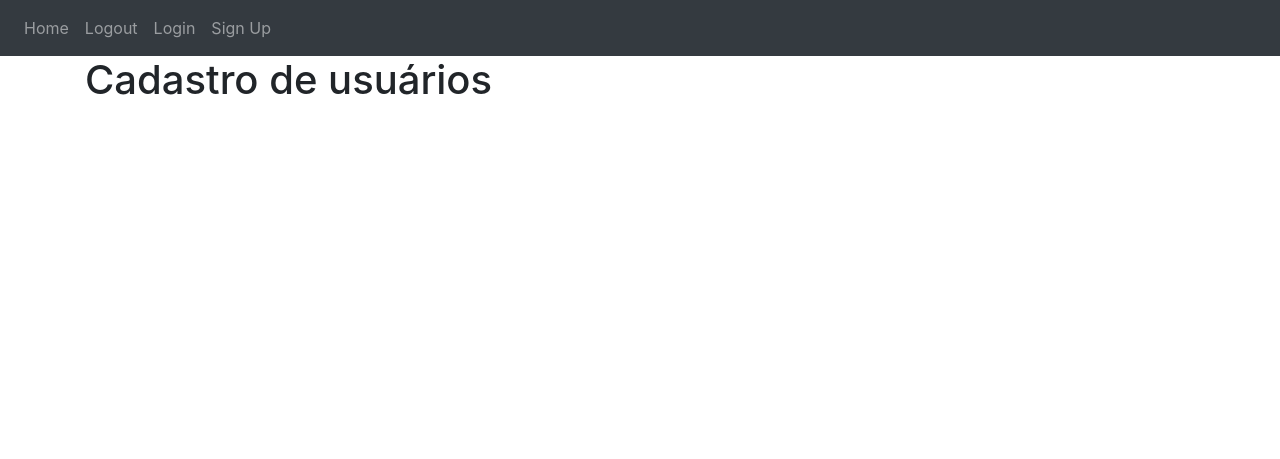
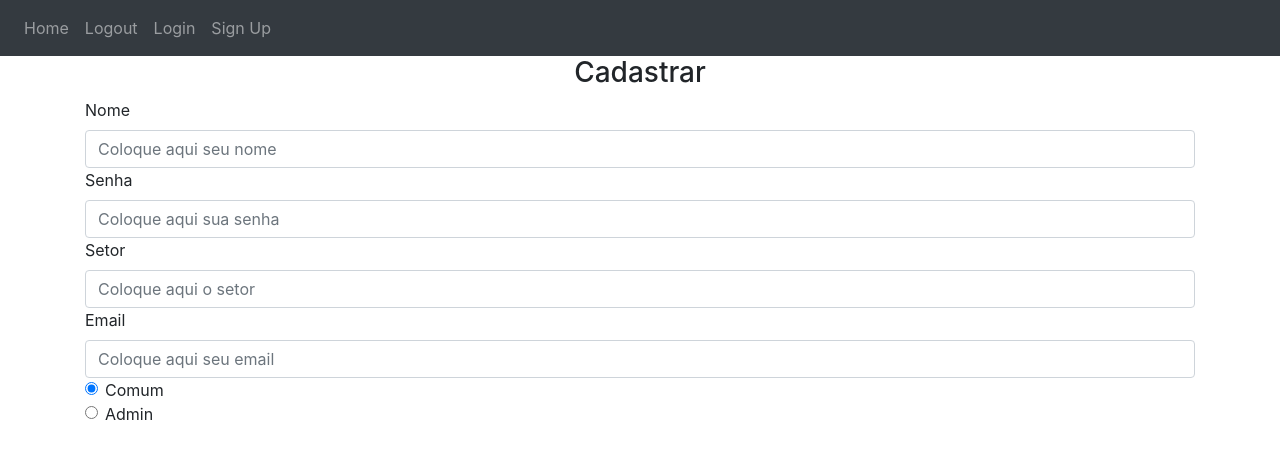
Before and after one commit to pedromaia1218/QuestionManagement, a Flask app: page /sign-up in a window 1280 px wide. Shown: the top 459 px of the page. Run offline with Flask 2, Linux system fonts and the light colour scheme; some libraries are stand-ins or nearby versions.

Commit message:
SignUP page

```diff
--- a/website/templates/sign_up.html
+++ b/website/templates/sign_up.html
@@ -1,4 +1,63 @@
-{% extends "base.html" %} {% block title %}Cadastro{% endblock %}
-{% block content %}
-<h1>Cadastro de usuários</h1>
+{% extends "base.html" %} {% block title %}Cadastro{% endblock %} {% block
+content %}
+<form method="POST">
+  <h3 align="center">Cadastrar</h3>
+  <div class="form-group">
+    <label for="nome">Nome</label>
+    <input
+      type="text"
+      class="form-control"
+      id="nome"
+      name="nome"
+      placeholder="Coloque aqui seu nome"
+    />
+    <label for="senha">Senha</label>
+    <input
+      type="password"
+      class="form-control"
+      id="senha"
+      name="senha"
+      placeholder="Coloque aqui sua senha"
+    />
+    <label for="setor">Setor</label>
+    <input
+      type="text"
+      class="form-control"
+      id="setor"
+      name="setor"
+      placeholder="Coloque aqui o setor"
+    />
+    <label for="email">Email</label>
+    <input
+      type="email"
+      class="form-control"
+      id="email"
+      name="email"
+      placeholder="Coloque aqui seu email"
+    />
+    <div class="form-check">
+      <input
+        class="form-check-input"
+        type="radio"
+        name="userType"
+        id="comum"
+        checked
+      />
+      <label class="form-check-label" for="comum">
+        Comum
+      </label>
+    </div>
+    <div class="form-check">
+      <input
+        class="form-check-input"
+        type="radio"
+        name="userType"
+        id="admin"
+      />
+      <label class="form-check-label" for="admin">
+        Admin
+      </label>
+    </div>
+  </div>
+</form>
 {% endblock %}
```
